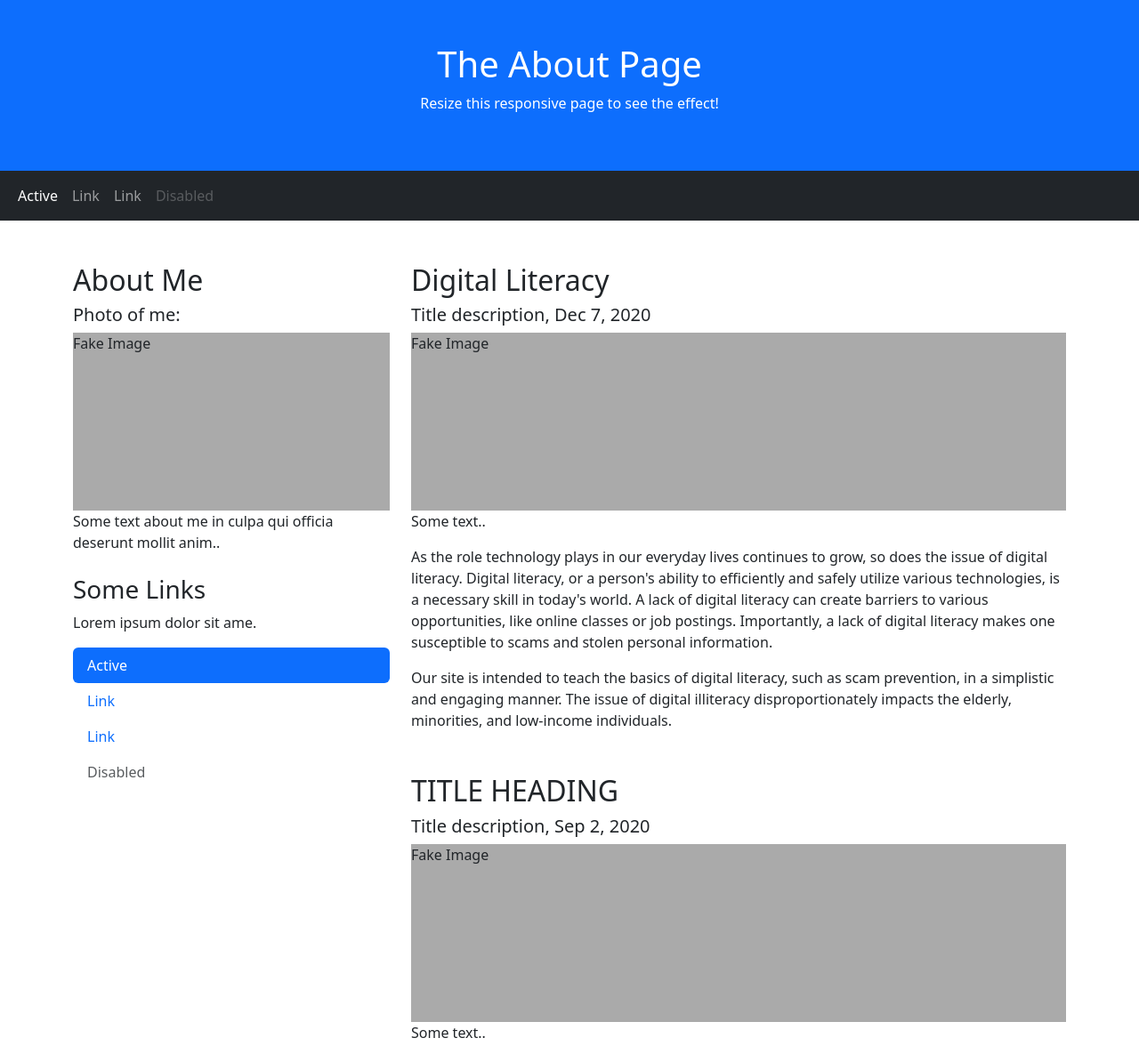
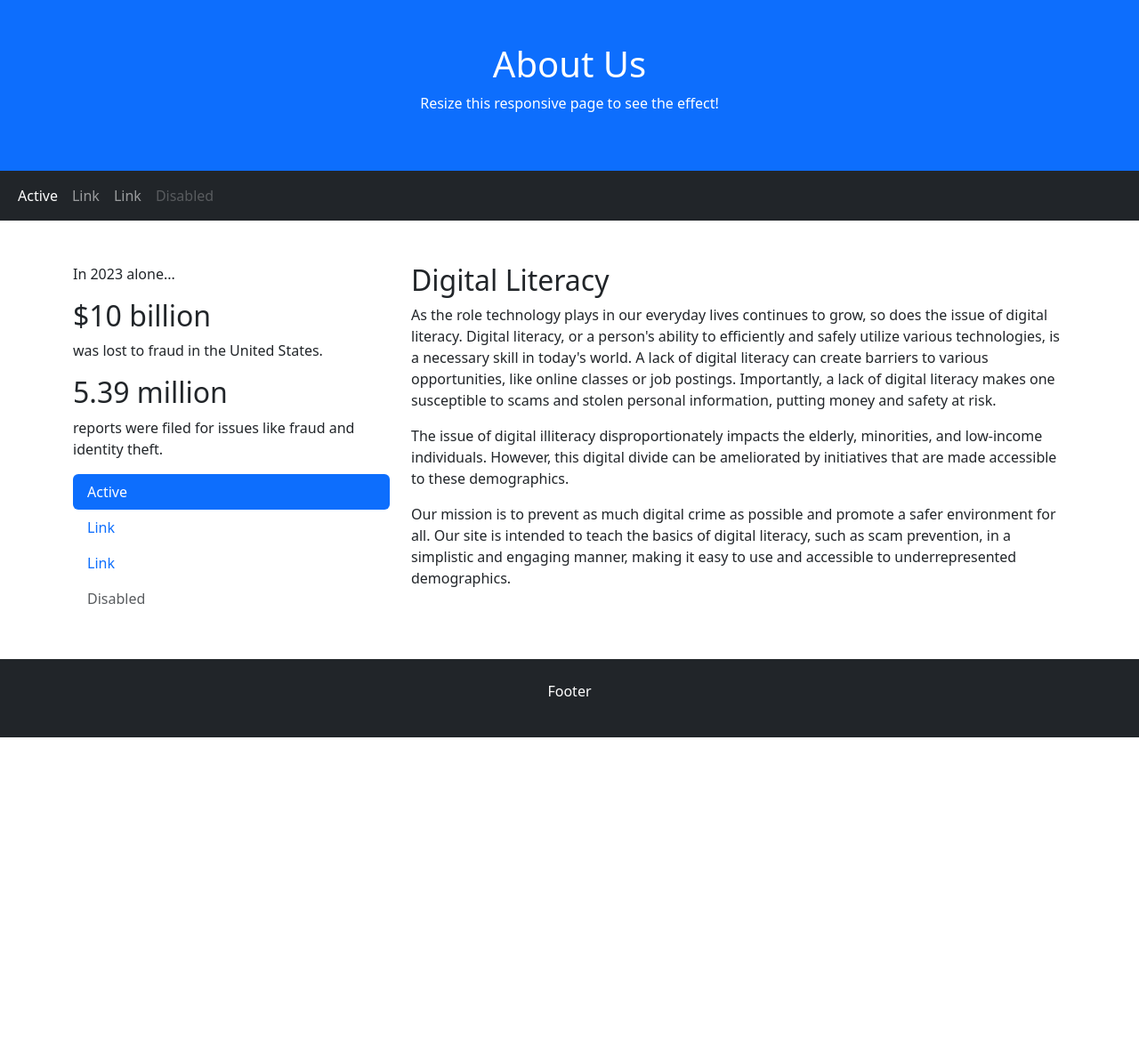
Before and after one commit to Ukungazi/WindyCityHacks, a plain HTML site: page About.html in a window 1280 px wide. Shown: the top 1176 px of the page at 89% size. After the commit the page ends 829 px from the top, so only its background shows below. Drawn offline with nearby package versions, Linux system fonts and the light colour scheme.

Commit message:
Added more pages

```diff
--- a/About.html
+++ b/About.html
@@ -16,7 +16,7 @@
 <body>
 
 <div class="p-5 bg-primary text-white text-center">
-  <h1>The About Page </h1>
+  <h1>About Us </h1>
   <p>Resize this responsive page to see the effect!</p>
 </div>
 
@@ -42,12 +42,12 @@
 <div class="container mt-5">
   <div class="row">
     <div class="col-sm-4">
-      <h2>About Me</h2>
-      <h5>Photo of me:</h5>
-      <div class="fakeimg">Fake Image</div>
-      <p>Some text about me in culpa qui officia deserunt mollit anim..</p>
-      <h3 class="mt-4">Some Links</h3>
-      <p>Lorem ipsum dolor sit ame.</p>
+      <p>In 2023 alone...<p>
+      <h2>$10 billion</h2>
+      <div></div>
+      <p>was lost to fraud in the United States.</p>
+      <h2>5.39 million</h2>
+      <p>reports were filed for issues like fraud and identity theft.</p>
       <ul class="nav nav-pills flex-column">
         <li class="nav-item">
           <a class="nav-link active" href="#">Active</a>
@@ -66,16 +66,11 @@
     </div>
     <div class="col-sm-8">
       <h2>Digital Literacy</h2>
-      <h5>Title description, Dec 7, 2020</h5>
-      <div class="fakeimg">Fake Image</div>
-      <p>Some text..</p>
-      <p>As the role technology plays in our everyday lives continues to grow, so does the issue of digital literacy. Digital literacy, or a person's ability to efficiently and safely utilize various technologies, is a necessary skill in today's world. A lack of digital literacy can create barriers to various opportunities, like online classes or job postings. Importantly, a lack of digital literacy makes one susceptible to scams and stolen personal information. </p>
-      <p> Our site is intended to teach the basics of digital literacy, such as scam prevention, in a simplistic and engaging manner. The issue of digital illiteracy disproportionately impacts the elderly, minorities, and low-income individuals. <p>
-      <h2 class="mt-5">TITLE HEADING</h2>
-      <h5>Title description, Sep 2, 2020</h5>
-      <div class="fakeimg">Fake Image</div>
-      <p>Some text..</p>
-      <p>Sunt in culpa qui officia deserunt mollit anim id est laborum consectetur adipiscing elit, sed do eiusmod tempor incididunt ut labore et dolore magna aliqua. Ut enim ad minim veniam, quis nostrud exercitation ullamco.</p>
+      <div></div>
+      <p>As the role technology plays in our everyday lives continues to grow, so does the issue of digital literacy. Digital literacy, or a person's ability to efficiently and safely utilize various technologies, is a necessary skill in today's world. A lack of digital literacy can create barriers to various opportunities, like online classes or job postings. Importantly, a lack of digital literacy makes one susceptible to scams and stolen personal information, putting money and safety at risk. </p>
+      <p>The issue of digital illiteracy disproportionately impacts the elderly, minorities, and low-income individuals. However, this digital divide can be ameliorated by initiatives that are made accessible to these demographics.<p>
+      <p>Our mission is to prevent as much digital crime as possible and promote a safer environment for all. Our site is intended to teach the basics of digital literacy, such as scam prevention, in a simplistic and engaging manner, making it easy to use and accessible to underrepresented demographics. <p>
+      <div></div>
     </div>
   </div>
 </div>
```
Also changed, not shown: Index.html (deleted, +0 -88 lines), ComputerLiteracy.html (added).
